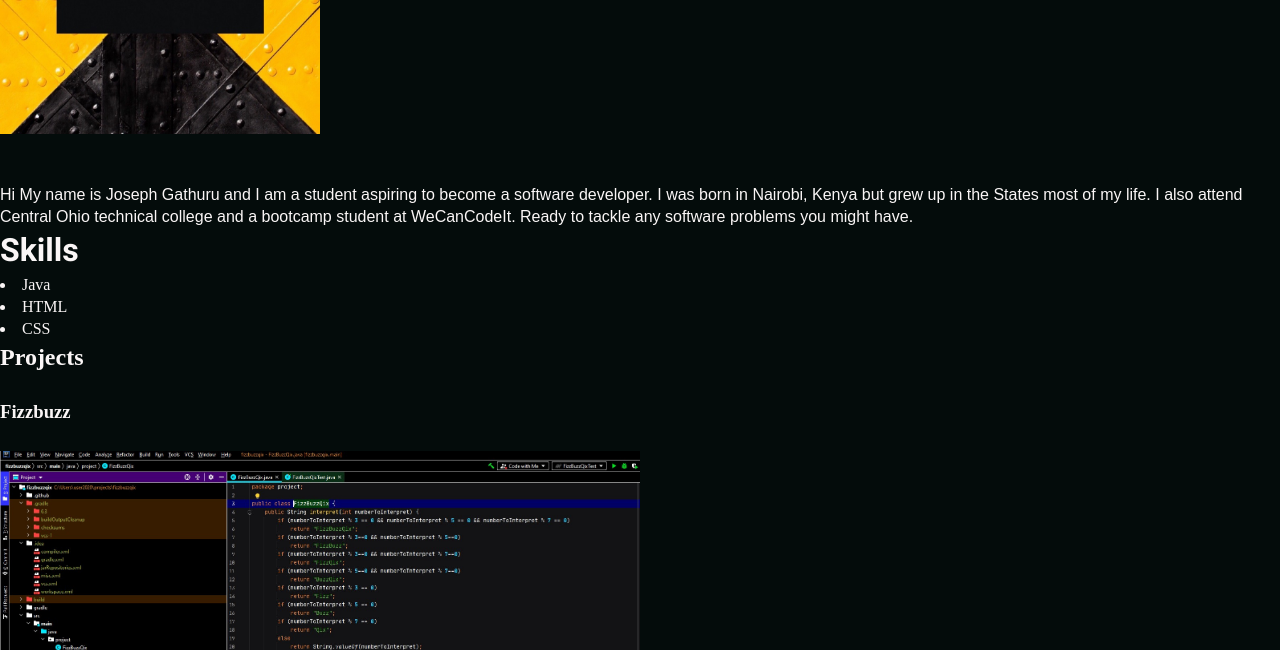
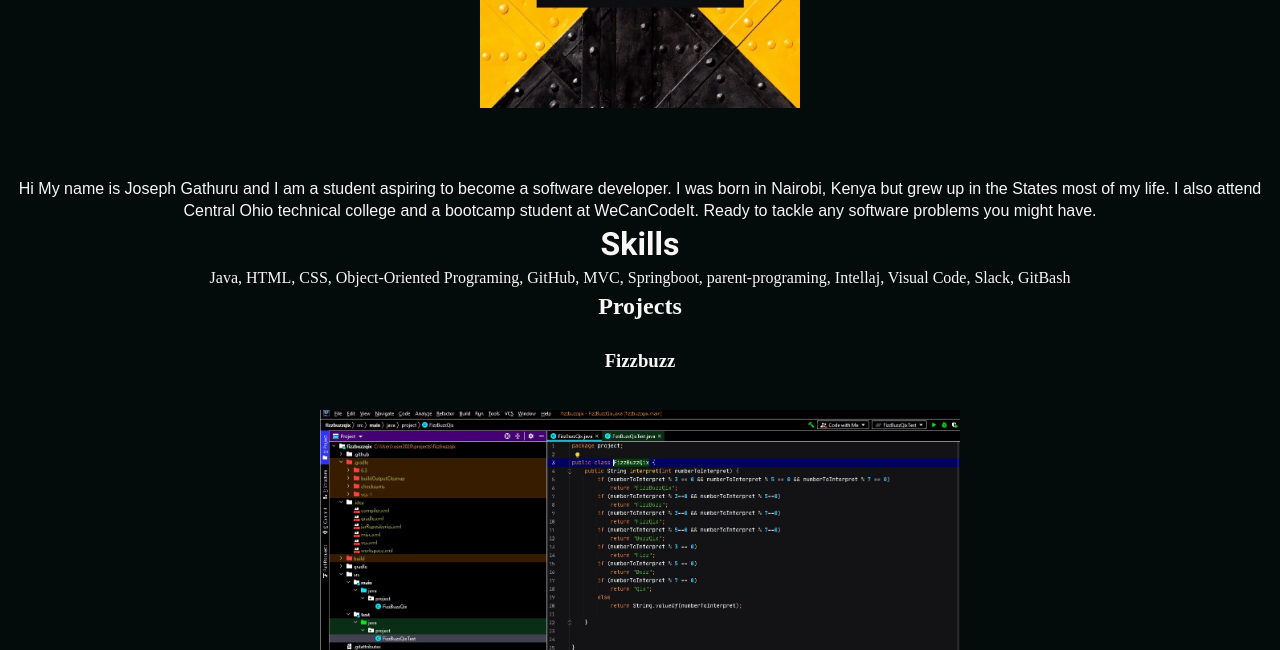
Before and after one commit to JosephGathuru/JosephGathuru.github.io, a plain HTML site: page index.html in a window 1280 px wide. Shown: the part 630-1280 px from the top of the page. Drawn offline with Linux system fonts and the light colour scheme.

Commit message:
basic layout.css

```diff
--- /dev/null
+++ b/css/layout.css
@@ -0,0 +1,21 @@
+h1 , h2{
+    text-align: center ;
+
+}
+
+li {
+    text-align: center;
+}
+
+article {
+    text-align: center;
+}
+
+p {
+    text-align: center;
+}
+
+img {
+        margin: 10px auto 20px;
+        display:
+}
--- a/index.html
+++ b/index.html
@@ -4,8 +4,8 @@
     <meta charset="UTF-8">
     <meta name="viewport" content="width=device-width, initial-scale=1.0">
     <title>Joseph Gathuru Portfolio</title>
-    <link rel="stylesheet" href="css/style.css">
-    <link rel="stylesheet" href=".css/layout.css">
+    <link rel="stylesheet" href="./css/style.css">
+    <link rel="stylesheet" href="./css/layout.css">
 </head>
    <!---start menu--->
    <div class= "topnav">
@@ -22,15 +22,16 @@
    <main class="main-page">
        <div class="Joseph-info">
         <h1>About Me</h1>
-        <h2>Hi my name is Joseph and I am a programer.</h2>
+        <p>Hi my name is Joseph and I am a programer.</p>
            <img src="IMG-2312.JPG" alt= "headshot"/>
            <section class="bio">
-            Hi My name is Joseph Gathuru and I am a student aspiring to become a software developer. I was born in Nairobi, Kenya but grew up in the States most of my life. I also attend Central Ohio technical college and a bootcamp student at WeCanCodeIt. Ready to tackle any software problems you might have.
+            <p>Hi My name is Joseph Gathuru and I am a student aspiring to become a software developer.
+                I was born in Nairobi, Kenya but grew up in the States most of my life. I also attend Central Ohio technical college
+                and a bootcamp student at WeCanCodeIt.
+                 Ready to tackle any software problems you might have. </p>
            </section>
            <h1>Skills</h1>
-           <li>Java</li>
-           <li>HTML</li>
-           <li>CSS</li>
+           <p> Java, HTML, CSS, Object-Oriented Programing, GitHub, MVC, Springboot, parent-programing, Intellaj, Visual Code, Slack, GitBash</p>
        </div>
    </header>
    <article class="project">
@@ -50,7 +51,9 @@
         <li><a href="https://github.com/JosephGathuru" target="_blank"><img src ="git.jpg"></a></li>
         <li>linkedin</li>
         <li><a href="https://www.linkedin.com/in/joseph-gathuru-3388a2174/" target="_blank"><img src ="linkedin-round.png"></a></li>
-
+    <article class="Contact me"
+        <li> Email: Gathuru.Joseph@gmail.com </li>
+        <li> Phone Number: 206-859-0679 </li>
 
 
 
```
Also changed, not shown: .css/layout.css (deleted).
